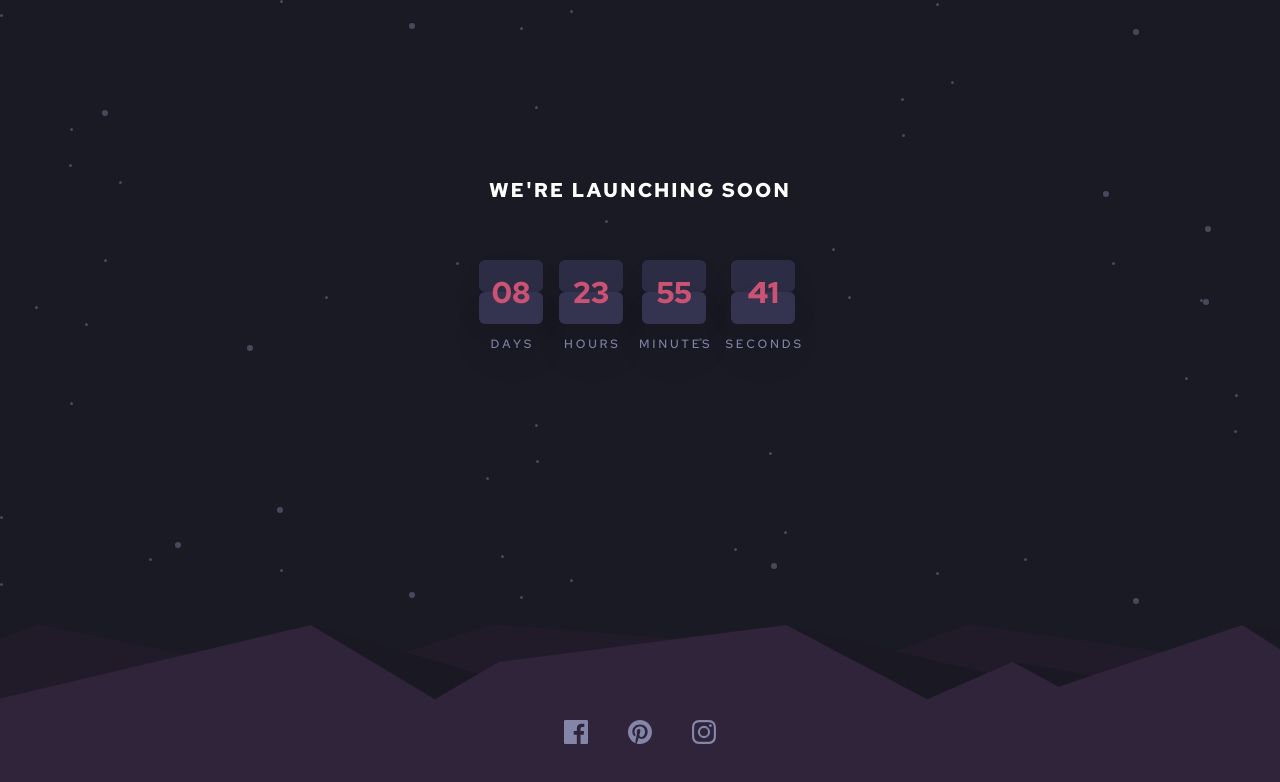
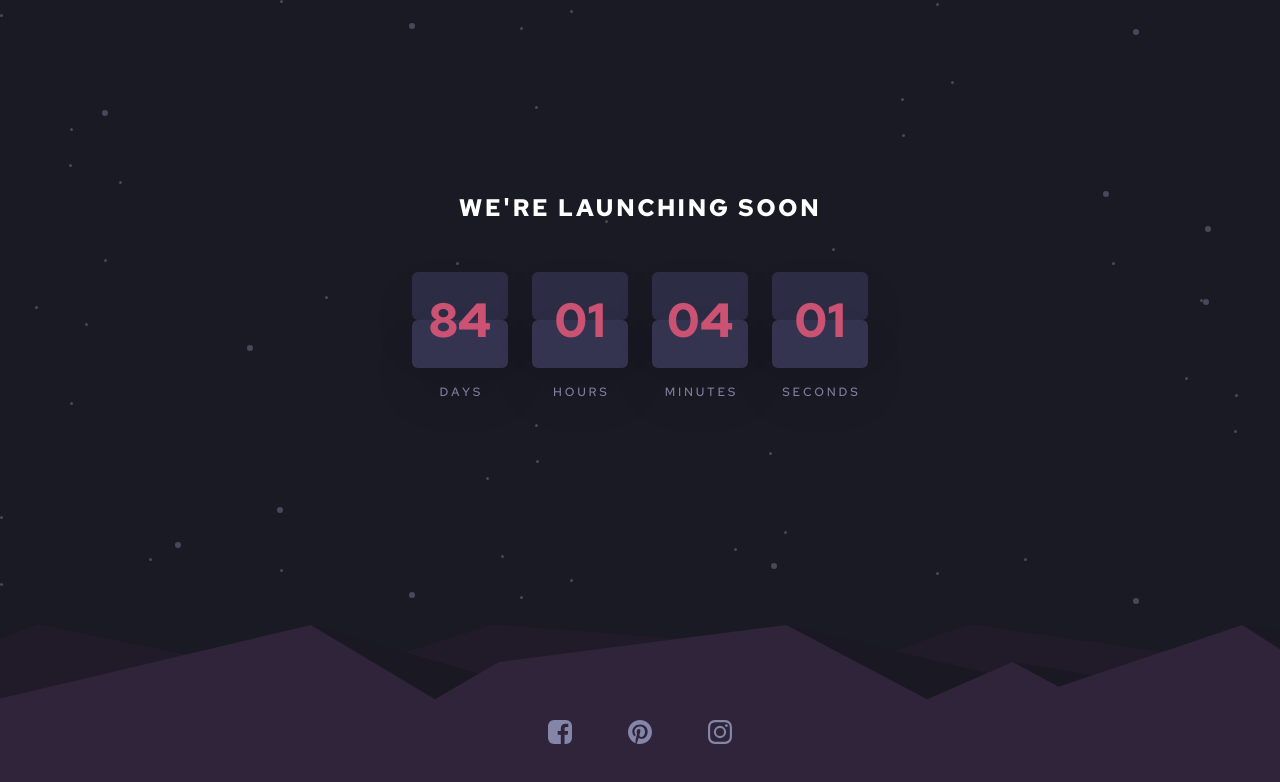
Before and after one commit to m4icol/codeChallenges, a plain HTML site: page FrontendMentor/launch-countdown-timer-main/index.html in a window 1280 px wide. Drawn offline with Linux system fonts and the light colour scheme.

Commit message:
Launch CountDown Finished

```diff
--- a/FrontendMentor/launch-countdown-timer-main/index.html
+++ b/FrontendMentor/launch-countdown-timer-main/index.html
@@ -20,18 +20,18 @@
       class="bg-CS-Very-Dark-blue h-screen flex flex-col justify-between"
       style="background-image: url(/images/bg-stars.svg)"
     >
-      <div class="flex flex-col justify-center items-center h-1/2 mt-16 gap-14">
-        <h1 class="text-white font-body font-bold text-xl tracking-widest w-4/5 text-center">
+      <div class="flex flex-col justify-center items-center h-1/2 mt-24 gap-12">
+        <h1 class="text-white font-body font-bold text-2xl tracking-widest w-4/5 text-center">
           WE'RE LAUNCHING SOON
         </h1>
 
-        <div class="flex flex-row gap-4">
-          <div class="flex flex-col gap-3">
+        <div class="flex flex-row gap-4 lg:gap-6">
+          <div class="flex flex-col gap-4">
 
-            <div class="flex flex-col relative w-16 h-16 items-center">
+            <div class="flex flex-col relative w-16 h-16 items-center lg:w-24 lg:h-24">
               <div class="bg-CS-Dark-blue w-full h-1/2 rounded-md shadow-2xl"></div>
-              <p class="elemento-hijo absolute top-1/2 left-1/2 transform -translate-x-1/2 -translate-y-1/2 text-CS-Soft-red font-body font-extrabold text-3xl">
-                08
+              <p id="daysDOM" class="elemento-hijo absolute top-1/2 left-1/2 transform -translate-x-1/2 -translate-y-1/2 text-CS-Soft-red font-body font-extrabold text-3xl lg:text-5xl">
+                --
               </p>
               <div class="bg-CS-Dark-desaturated-blue w-full h-1/2 rounded-md shadow-2xl"></div>
             </div>
@@ -41,12 +41,12 @@
             </p>
 
           </div>
-          <div class="flex flex-col gap-3 items-center">
+          <div class="flex flex-col gap-4 items-center">
 
-            <div class="flex flex-col relative w-16 h-16">
+            <div class="flex flex-col relative w-16 h-16 items-center lg:w-24 lg:h-24">
               <div class="bg-CS-Dark-blue w-full h-1/2 rounded-md shadow-2xl"></div>
-              <p class="elemento-hijo absolute top-1/2 left-1/2 transform -translate-x-1/2 -translate-y-1/2 text-CS-Soft-red font-body font-extrabold text-3xl">
-                23
+              <p id="hoursDOM" class="elemento-hijo absolute top-1/2 left-1/2 transform -translate-x-1/2 -translate-y-1/2 text-CS-Soft-red font-body font-extrabold text-3xl lg:text-5xl">
+                --
               </p>
               <div class="bg-CS-Dark-desaturated-blue w-full h-1/2 rounded-md shadow-2xl"></div>
             </div>
@@ -56,12 +56,12 @@
             </p>
 
           </div>
-          <div class="flex flex-col gap-3 items-center">
+          <div class="flex flex-col gap-4 items-center">
 
-            <div class="flex flex-col relative w-16 h-16">
+            <div class="flex flex-col relative w-16 h-16 items-center lg:w-24 lg:h-24">
               <div class="bg-CS-Dark-blue w-full h-1/2 rounded-md shadow-2xl"></div>
-              <p class="elemento-hijo absolute top-1/2 left-1/2 transform -translate-x-1/2 -translate-y-1/2 text-CS-Soft-red font-body font-extrabold text-3xl">
-                55
+              <p id="minutesDOM" class="elemento-hijo absolute top-1/2 left-1/2 transform -translate-x-1/2 -translate-y-1/2 text-CS-Soft-red font-body font-extrabold text-3xl lg:text-5xl">
+                --
               </p>
               <div class="bg-CS-Dark-desaturated-blue w-full h-1/2 rounded-md shadow-2xl"></div>
             </div>
@@ -71,12 +71,12 @@
             </p>
 
           </div>
-          <div class="flex flex-col gap-3 items-center">
+          <div class="flex flex-col gap-4 items-center">
 
-            <div class="flex flex-col relative w-16 h-16">
+            <div class="flex flex-col relative w-16 h-16 items-center lg:w-24 lg:h-24">
               <div class="bg-CS-Dark-blue w-full h-1/2 rounded-md shadow-2xl"></div>
-              <p class="elemento-hijo absolute top-1/2 left-1/2 transform -translate-x-1/2 -translate-y-1/2 text-CS-Soft-red font-body font-extrabold text-3xl">
-                41
+              <p id="secondsDOM" class="elemento-hijo absolute top-1/2 left-1/2 transform -translate-x-1/2 -translate-y-1/2 text-CS-Soft-red font-body font-extrabold text-3xl lg:text-5xl">
+                --
               </p>
               <div class="bg-CS-Dark-desaturated-blue w-full h-1/2 rounded-md shadow-2xl"></div>
             </div>
@@ -91,12 +91,20 @@
       </div>
       <div class="relative">
         <div class="flex flex-row gap-10 absolute pt-10 top-1/2 left-1/2 transform -translate-x-1/2 -translate-y-1/2">
-          <img class="" src="images/icon-facebook.svg" alt="icon-facebook">
-          <img class="" src="images/icon-pinterest.svg" alt="icon-pinterest">
-          <img class="" src="images/icon-instagram.svg" alt="icon-instagram">
+          <div class="hover:bg-CS-Very-Dark-blue rounded-full p-2">
+            <img class="rounded-md" src="images/icon-facebook.svg" alt="icon-facebook">
         </div>
-        <img class="object-cover h-44" src="images/pattern-hills.svg" alt="pattern-hills" />
+          <div class="hover:bg-CS-Very-Dark-blue rounded-full p-2">
+            <img src="images/icon-pinterest.svg" alt="icon-pinterest">
+        </div>
+          <div class="hover:bg-CS-Very-Dark-blue rounded-full p-2">
+            <img src="images/icon-instagram.svg" alt="icon-instagram">
+        </div>
+        </div>
+        <img class="object-cover h-44 w-full" src="images/pattern-hills.svg" alt="pattern-hills" />
       </div>
     </main>
+
+    <script src="index.js"></script>
   </body>
 </html>
--- /dev/null
+++ b/FrontendMentor/launch-countdown-timer-main/index.js
@@ -0,0 +1,30 @@
+
+
+setInterval(() => {
+
+    const timeNow = new Date();
+    const timeSelect = new Date();
+
+    timeSelect.setDate(95);
+    timeSelect.setHours(0);
+    timeSelect.setMinutes(0);
+    timeSelect.setSeconds(0);
+
+    const diff = timeSelect - timeNow;
+    const secondsDiff = Math.floor((diff / 1000) % 60);
+    const minutesDiff = Math.floor((diff / (60 * 1000)) % 60);
+    const hoursDiff = Math.floor((diff / (60 * 60 * 1000)) % 24);
+    const daysDiff = Math.floor(diff / (24 * 60 * 60 * 1000));
+
+    if (timeSelect >= timeNow) {
+
+        document.getElementById('daysDOM').innerHTML = daysDiff.toString().padStart(2, '0');
+        document.getElementById('hoursDOM').innerHTML = hoursDiff.toString().padStart(2, '0');
+        document.getElementById('minutesDOM').innerHTML = minutesDiff.toString().padStart(2, '0');
+        document.getElementById('secondsDOM').innerHTML = secondsDiff.toString().padStart(2, '0');
+
+    } else {
+        alert("Vuelve a probarlo");
+    }
+
+}, 1000);
```
Also changed, not shown: FrontendMentor/launch-countdown-timer-main/output.css, 3 other files.
